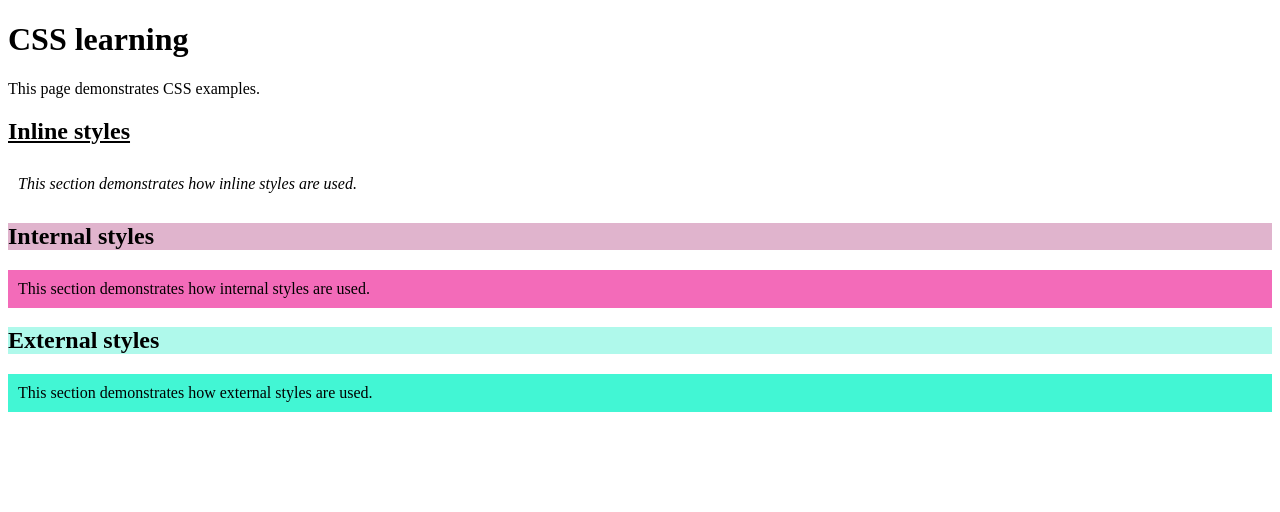
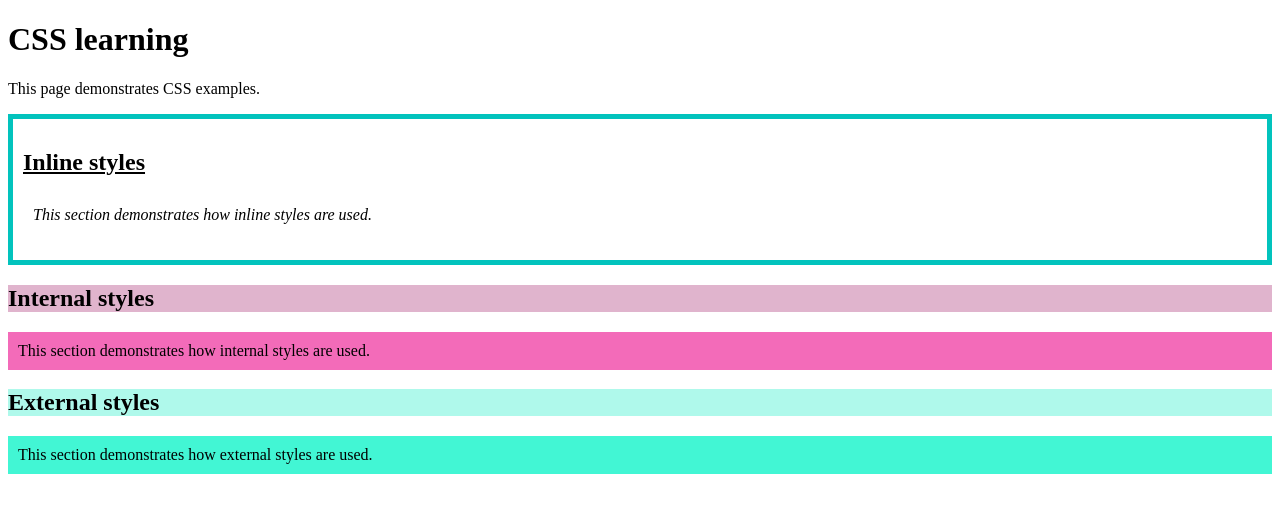
Before and after one commit to marina-marunevskaya/css-learning, a plain HTML site: page scrimba/index.html in a window 1280 px wide. Drawn offline with Linux system fonts and the light colour scheme.

Commit message:
Introduction to CSS (Scrimba): CSS Classes & IDs

```diff
--- a/scrimba/index.css
+++ b/scrimba/index.css
@@ -9,3 +9,8 @@
 section p {
     padding: 10px;
 }
+
+#inline {
+    border: 5px solid #02C3BD;
+    padding: 10px;
+}
--- a/scrimba/index.html
+++ b/scrimba/index.html
@@ -19,7 +19,7 @@
         <main>
             <h1>CSS learning</h1>
             <p>This page demonstrates CSS examples.</p>
-            <section>
+            <section id="inline">
                 <h2 style="text-decoration: underline;">Inline styles</h2>
                 <p style="font-style: italic;">This section demonstrates how inline styles are used.</p>
             </section>
```
Also changed, not shown: 1 other file.
